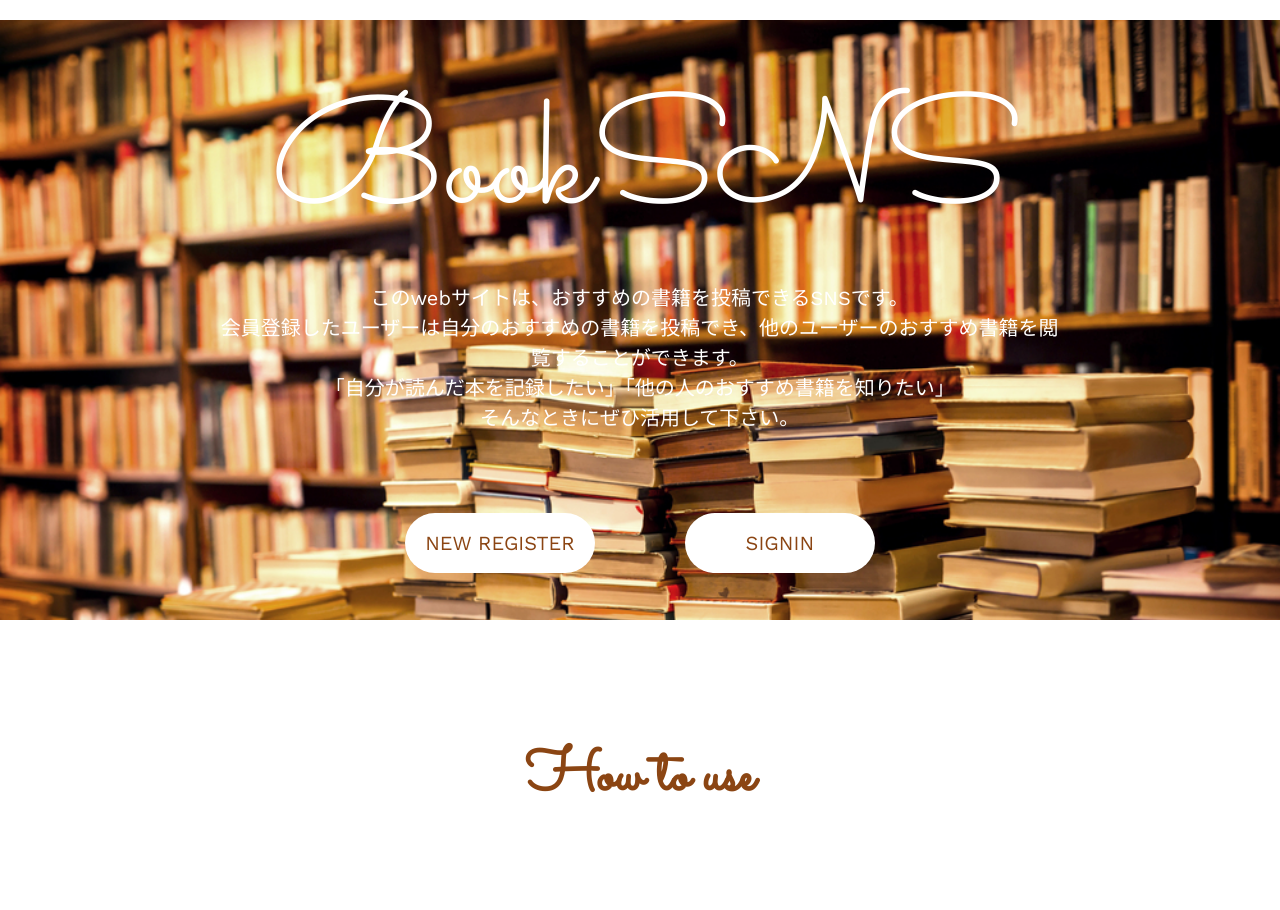
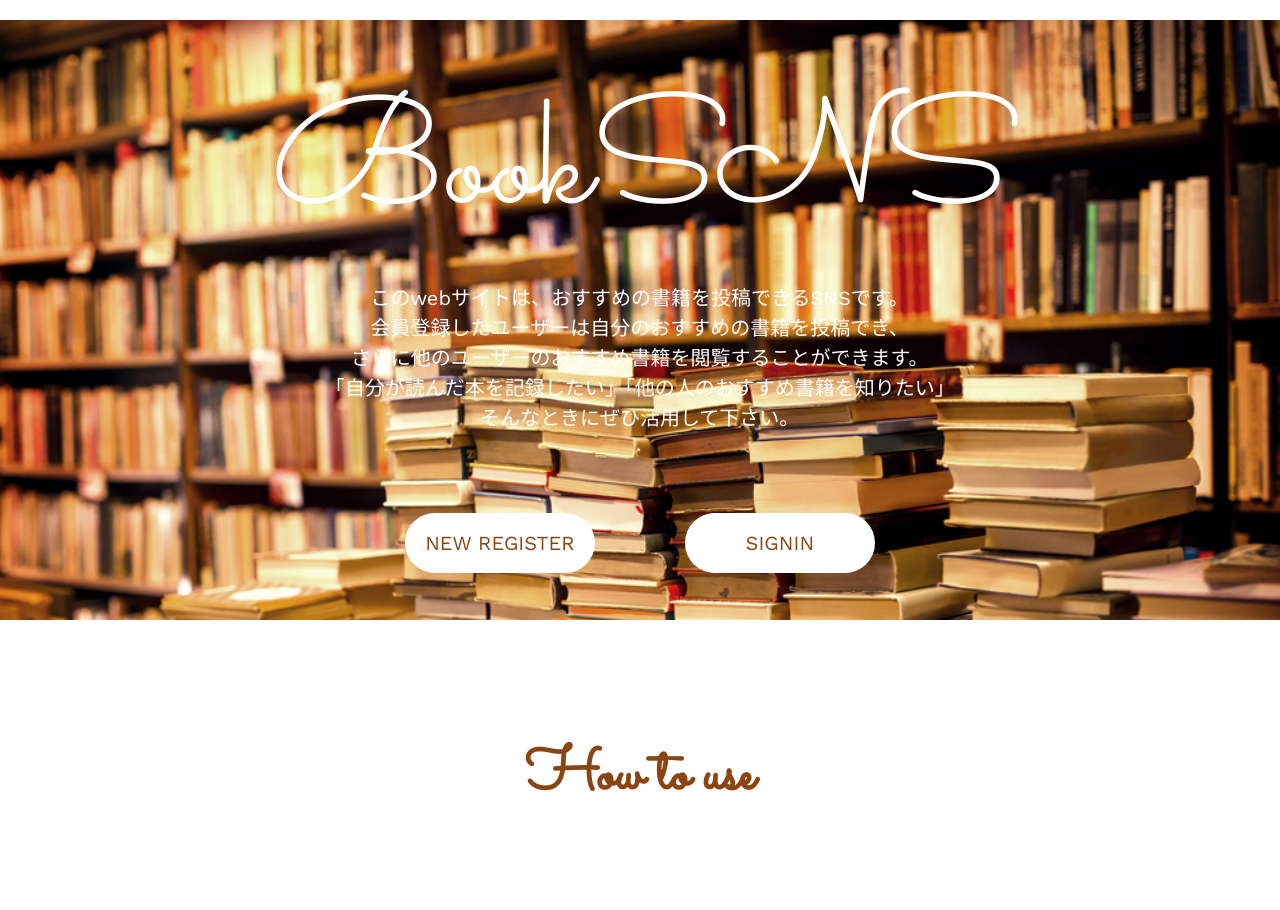
Before and after one commit to yasa83/BookSNS, a PHP site: page / in a window 1280 px wide. Shown: the top 910 px of the page. Run offline with PHP 8.4, Linux system fonts and the light colour scheme; some web fonts are replaced.

Commit message:
indexの説明

```diff
--- a/index.php
+++ b/index.php
@@ -39,7 +39,7 @@
                     <div class="display-t ">
                         <div class="display-tc animate-box " data-animate-effect="fadeIn" >
                             <h1>BookSNS</h1>
-                            <h2>このwebサイトは、おすすめの書籍を投稿できるSNSです。<br>会員登録したユーザーは自分のおすすめの書籍を投稿でき、他のユーザーのおすすめ書籍を閲覧することができます。<br>「自分が読んだ本を記録したい」「他の人のおすすめ書籍を知りたい」<br>そんなときにぜひ活用して下さい。</h2>
+                            <h2>このwebサイトは、おすすめの書籍を投稿できるSNSです。<br>会員登録したユーザーは自分のおすすめの書籍を投稿でき、<br>さらに他のユーザーのおすすめ書籍を閲覧することができます。<br>「自分が読んだ本を記録したい」「他の人のおすすめ書籍を知りたい」<br>そんなときにぜひ活用して下さい。</h2>
                             <div class=“input-group”>
                                 <div class="row  text-center">
                                     <div class="col-sm-6 text-right" >
@@ -49,10 +49,7 @@
                                         <a href="signin.php" class="btn btn-default btn-sm left" style="font-size: 20px;">&nbsp;&nbsp;&nbsp;&nbsp;&nbsp;&nbsp;signin&nbsp;&nbsp;&nbsp;&nbsp;&nbsp;&nbsp;</a>
                                     </div>
                                 </div>
-
-                         <div class="row"></div>
-
-
+                            </div>
                         </div>
                     </div>
                 </div>
@@ -60,57 +57,35 @@
         </div>
     </header>
     <!-- ヘッダー終わり -->
-
-<div class="container">
-    <div class="row">
-        <div class="col-sm-6"></div>
-        <div class="col-sm-6"></div>
-    </div>
-    <div class="row"></div>
-</div>
-
-
     <!--wrap始まり-->
-
     <div id="fh5co-gallery">
         <div class="container">
             <div class="row">
                 <div class="col-md-8 col-md-offset-2 text-center fh5co-heading animate-box">
                     <h2>How to use</h2>
-                    <!-- <p>つかいかた</p> -->
-                </div>
-            </div>
-
-
- <div class="item">
-  <div class="item-image"><img src="https://source.unsplash.com/400x300/?flower" alt=""></div>
-  <div class="item-text">
-    <p>Lorem ipsum dolor sit amet, consectetur adipisicing elit. At quisquam iusto tempora vel, quia consequuntur.</p>
                 </div>
             </div>
             <div class="item">
-  <div class="item-image"><img src="https://source.unsplash.com/400x300/?flower" alt=""></div>
+              <div class="item-image"><img src="assets/images/signin.png" alt=""></div>
               <div class="item-text">
-    <p>Lorem ipsum dolor sit amet, consectetur adipisicing elit. At quisquam iusto tempora vel, quia consequuntur.</p>
+                <p>まずは会員登録をしましょう。会員登録をするには上の「register」をクリックして、ユーザー名、メールアドレスやパスワードを設定します。<br>すでに会員登録がお済みの方は「signin」をクリックしてください。
+                </p>
             </div>
             </div>
             <div class="item">
-  <div class="item-image"><img src="https://source.unsplash.com/400x300/?flower" alt=""></div>
+              <div class="item-image"><img src="assets/images/home.png" alt=""></div>
               <div class="item-text">
-    <p>Lorem ipsum dolor sit amet, consectetur adipisicing elit. At quisquam iusto tempora vel, quia consequuntur.</p>
+                <p>ログインできたら、ユーザーが投稿したおすすめの書籍一覧を見ることができます。<br>書籍の写真をクリックすると、本のタイトル、おすすめの理由も読むことができます。<br>さらにあなたが投稿した書籍のタイトルとおすすめの理由は編集・削除をすることができます。</p>
             </div>
             </div>
-
-
-
-
-
-
-
+            <div class="item">
+              <div class="item-image"><img src="assets/images/search.png" alt=""></div>
+              <div class="item-text">
+                <p>書籍のタイトルを入力すると、絞り込みで検索することができます。</p>
+            </div>
+        </div>
+    </div>
         <!--wrap終わり-->
-
-
-
 <?php include('footer.php'); ?>
 <!-- jQuery -->
 <script src="assets/js/jquery.min.js"></script>
```
Also changed, not shown: assets/images/home.png (added), assets/images/search.png (added), assets/images/signin.png (added). Lines whose indentation alone changed are shown as unchanged.
